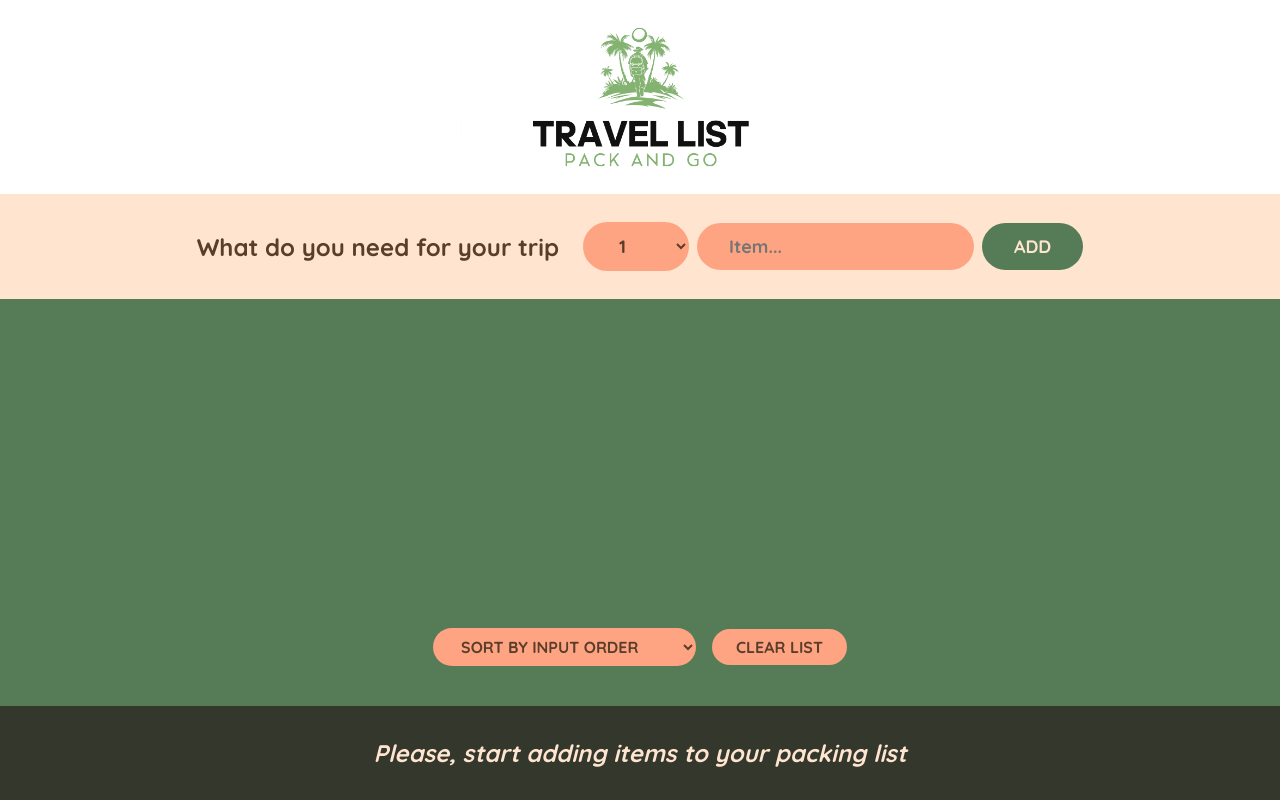
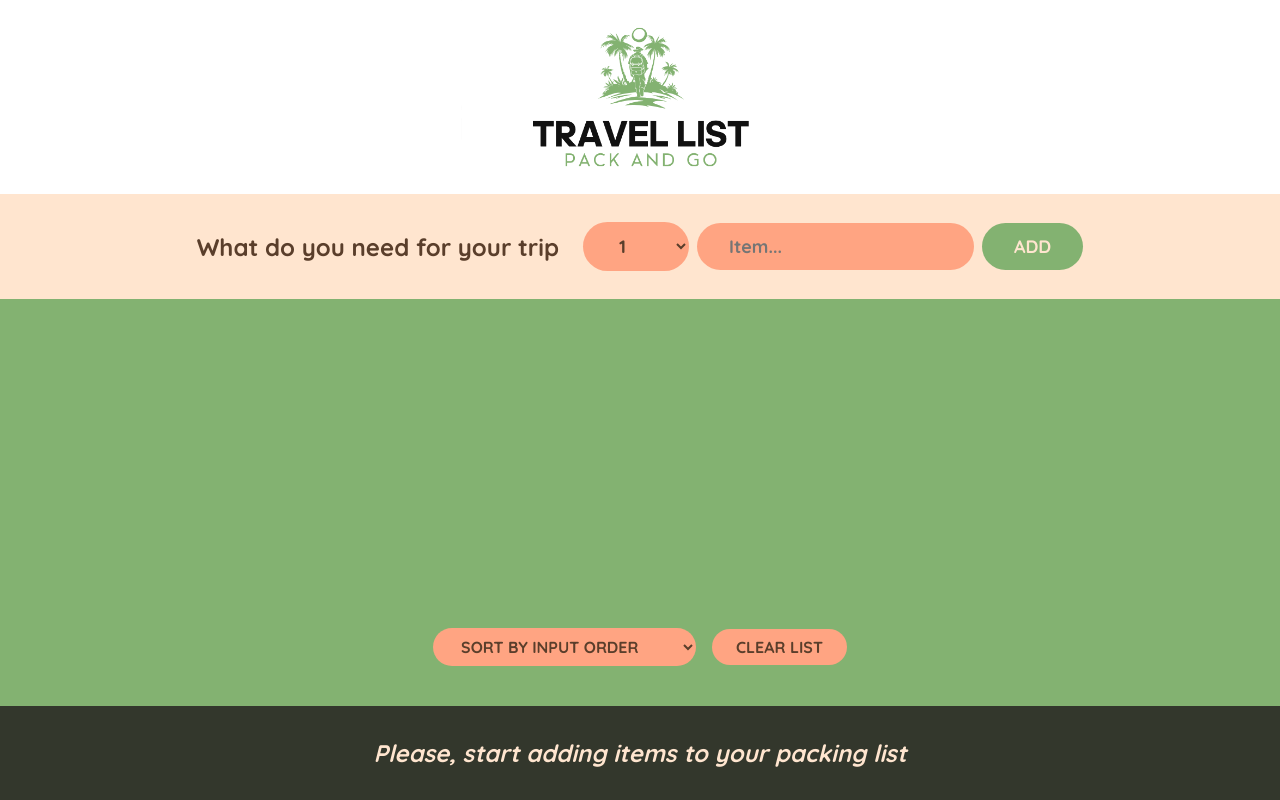
Before and after one commit to dmeskhi/travel-list, a React (Create React App) app: page / in a window 1280 px wide. Built offline with nearby package versions, Linux system fonts and the light colour scheme.

Commit message:
Changes to bground

```diff
--- a/src/index.css
+++ b/src/index.css
@@ -67,12 +67,12 @@ input {
 
 .add-form button {
   text-transform: uppercase;
-  background-color: #557C56;
+  background-color: #83b271;
   color: #FFE5CF;
 }
 
 .list {
-  background-color: #557C56;
+  background-color: #83b271;
   color: #FFE5CF;
   padding: 4rem 0;
   display: flex;
```
